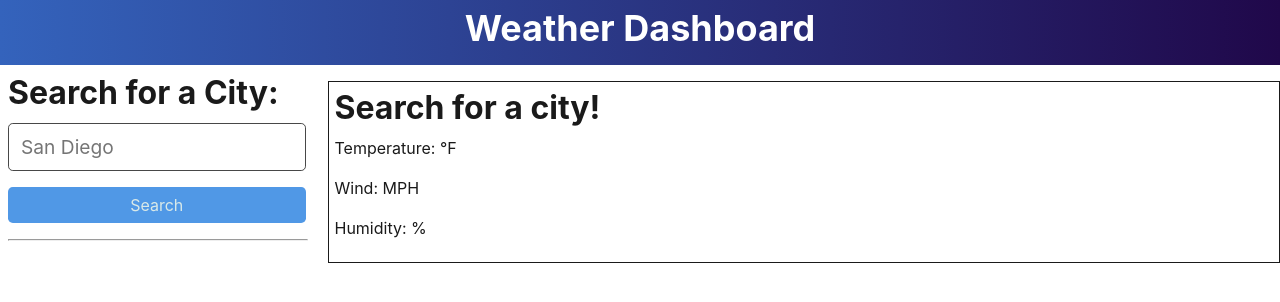
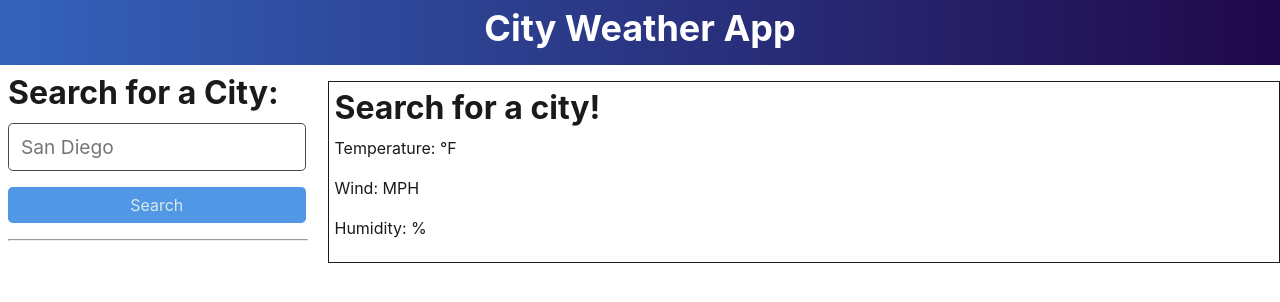
Before and after one commit to bhavesh68/City-Weather-App, a website built with Vite: page Develop/client/index.html in a window 1280 px wide. Built offline with nearby package versions, Linux system fonts and the light colour scheme; files whose address does not match are found by name.

Commit message:
Main title updated

```diff
--- a/Develop/client/index.html
+++ b/Develop/client/index.html
@@ -7,12 +7,12 @@
   <meta http-equiv="X-UA-Compatible" content="ie=edge" />
   <link rel="stylesheet" href="https://use.fontawesome.com/releases/v5.3.1/css/all.css"
     integrity="sha384-mzrmE5qonljUremFsqc01SB46JvROS7bZs3IO2EmfFsd15uHvIt+Y8vEf7N7fWAU" crossorigin="anonymous" />
-  <title>Weather Dashboard</title>
+  <title>City Weather App</title>
 </head>
 
 <body>
   <header class="container-fluid text-center text-white bg-dark p-1 weather-header">
-    <h1>Weather Dashboard</h1>
+    <h1>City Weather App</h1>
   </header>
 
   <!-- max-width for ultra wide resolutions -->
```
